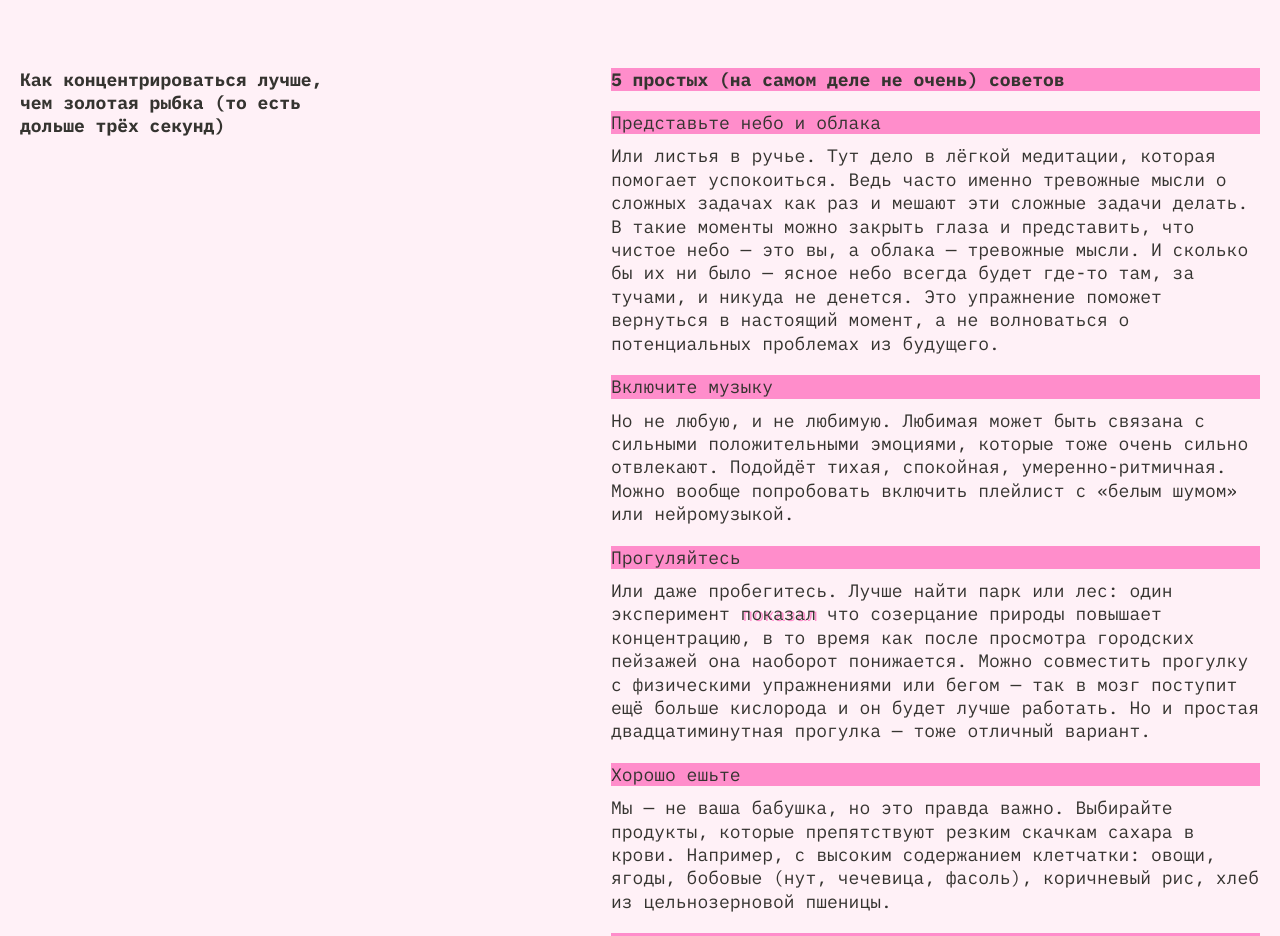
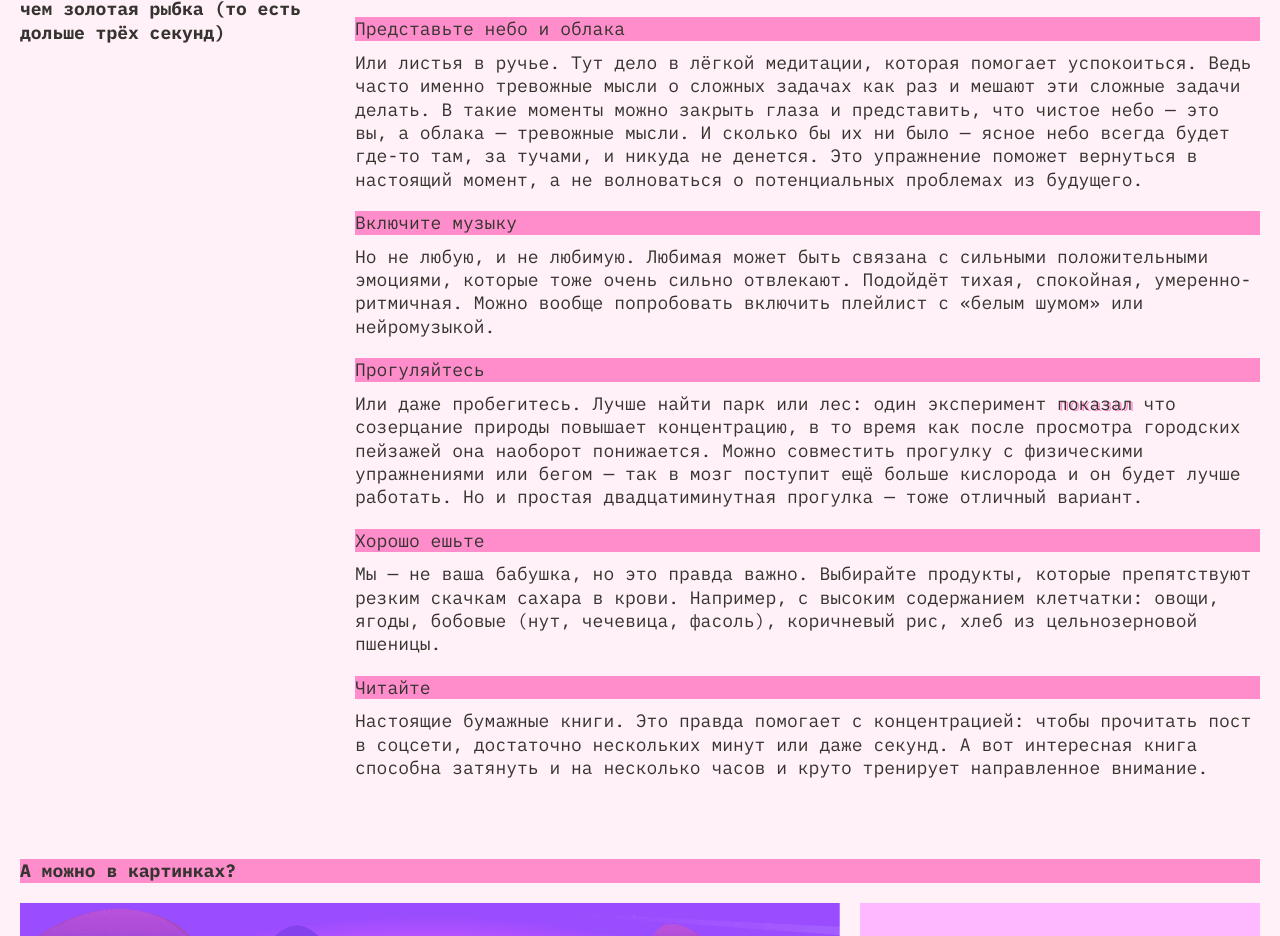
Before and after one commit to o1yaolya/slozhno-sosredotochitsya-fd, a plain HTML site: page index.html in a window 1280 px wide. Shown: the part 1864-2800 px from the top of the page. Drawn offline with Linux system fonts and the light colour scheme.

Commit message:
2 проверка

```diff
--- a/index.html
+++ b/index.html
@@ -6,7 +6,6 @@
     <meta name="viewport" content="width=device-width, initial-scale=1.0" >
     <meta name="color-scheme" content="dark light" >
     <title>Сложно сосредоточиться</title>
-    <script src="./scripts/script.js"></script>
     <link rel="stylesheet" href="./fonts/fonts.css" >
     <link rel="stylesheet" href="./styles/globals.css" >
     <link rel="stylesheet" href="./styles/variables.css" >
@@ -54,7 +53,7 @@
     </header>
     <main class="content">
       <div class="content__text-block">
-        <section class="content-section content-section-hard">
+        <section class="content-section content-section-columns content-section-hard">
           <h2 class="content__title">Почему сосредоточиться так сложно</h2>
           <ul class="content__list">
             <li class="content__card-list-item">
@@ -142,7 +141,7 @@
             </li>
           </ul>
         </section>
-        <section class="content-section content-section-better">
+        <section class="content-section content-section-columns content-section-better">
           <h2 class="content__title">
             Как концентрироваться лучше, чем золотая рыбка (то есть дольше трёх
             секунд)
@@ -154,7 +153,7 @@
             <ul class="cards_concentration-list-better">
               <li class="content__card-list-item">
                 <article class="content_card">
-                  <h4 class="concentration__title-decor">
+                  <h4 class="title-decor concentration__title-decor">
                     Представьте небо и облака
                   </h4>
                   <p class="content__paragraph">
@@ -172,7 +171,7 @@
               </li>
               <li class="content__card-list-item">
                 <article class="content_card">
-                  <h4 class="concentration__title-decor">Включите музыку</h4>
+                  <h4 class="title-decor concentration__title-decor">Включите музыку</h4>
                   <p class="content__paragraph">
                     Но не любую, и не любимую. Любимая может быть связана с
                     сильными положительными эмоциями, которые тоже очень сильно
@@ -184,7 +183,7 @@
               </li>
               <li class="content__card-list-item">
                 <article class="content_card">
-                  <h4 class="concentration__title-decor">Прогуляйтесь</h4>
+                  <h4 class="title-decor concentration__title-decor">Прогуляйтесь</h4>
                   <p class="content__paragraph">
                     Или даже пробегитесь. Лучше найти парк или лес: один
                     эксперимент
@@ -204,7 +203,7 @@
               </li>
               <li class="content__card-list-item">
                 <article class="content_card">
-                  <h4 class="concentration__title-decor">Хорошо ешьте</h4>
+                  <h4 class="title-decor concentration__title-decor">Хорошо ешьте</h4>
                   <p class="content__paragraph">
                     Мы — не ваша бабушка, но это правда важно. Выбирайте
                     продукты, которые препятствуют резким скачкам сахара в
@@ -216,7 +215,7 @@
               </li>
               <li class="content__card-list-item">
                 <article class="content_card">
-                  <h4 class="concentration__title-decor">Читайте</h4>
+                  <h4 class="title-decor concentration__title-decor">Читайте</h4>
                   <p class="content__paragraph">
                     Настоящие бумажные книги. Это правда помогает с
                     концентрацией: чтобы прочитать пост в соцсети, достаточно
@@ -269,5 +268,6 @@
     <footer class="footer decorated-zone">
       <h2 class="title footer_title">focus</h2>
     </footer>
+     <script src="./scripts/script.js"></script>
   </body>
 </html>
--- a/styles/dark.css
+++ b/styles/dark.css
@@ -5,10 +5,16 @@
 */
 
 :root.theme-dark {
-  /* сохраните этот селектор в приведённом виде.
-    Так стили написанные ниже будут иметь больший вес,
-    чем стили в медиазапросе предпочтений пользователя
-  */
+--accent-color: #ff0070;
+--accent-color-title: #db00ff;
+--accent-color-header: #ff0070;
+--accent-color-header-rec: #ff0070;
+--color-switch: rgb(255, 0, 112, 0.4);
+--text-color: #000028;
+--text-color-content: #f1b2ce;
+--text-color-subtitle: #ff0070;
+--background-color: #000028;
+--background-image: url(../images/cover-image-dark.png);
 }
 
 .theme-dark .page {
--- a/styles/light.css
+++ b/styles/light.css
@@ -26,6 +26,6 @@
 --text-color-content:  #353430;
 --text-color-subtitle: #353430;
 --background-color: #fff1f7;
---background-image-dark: url(../images/cover-image-light.png);
+--background-image: url(../images/cover-image-light.png);
 }
 }
--- a/styles/style.css
+++ b/styles/style.css
@@ -2,13 +2,13 @@
 
 .page {
   /* сохраните в разметке и стилях класс page у тега body. Он удобен, чтобы составлять селекторы для разных цветовых тем. */
-  font-family:'IBM Plex mono', sans-serif;
+  font-family: "IBM Plex mono", sans-serif;
+  background-color: var(--background-color);
   background-image: var(--background-image);
   background-position: center;
   background-size: cover;
   background-attachment: fixed;
 }
-
 
 .header {
   position: relative;
@@ -36,7 +36,7 @@
 }
 
 .decorated-zone::after {
-  content:"";
+  content: "";
   position: absolute;
   top: 10px;
   right: 10px;
@@ -48,13 +48,13 @@
 
 @media (width>=768px) {
   .decorated-zone::after {
-    top:20px;
-    right:20px;
+    top: 20px;
+    right: 20px;
   }
 }
 
 .decorated-zone::before {
-  content:"";
+  content: "";
   position: absolute;
   bottom: 10px;
   left: 10px;
@@ -66,8 +66,8 @@
 
 @media (width>=768px) {
   .decorated-zone::before {
-    bottom:20px;
-    left:20px;
+    bottom: 20px;
+    left: 20px;
   }
 }
 
@@ -90,9 +90,9 @@
 }
 
 .header__rec::after {
-  content:"";
+  content: "";
   border-radius: 50%;
-  box-shadow:  0px 0px 4px 2px var(--accent-color-header-rec);
+  box-shadow: 0px 0px 4px 2px var(--accent-color-header-rec);
   background-color: var(--accent-color-header-rec);
   block-size: 9px;
   inline-size: 9px;
@@ -121,7 +121,6 @@
   .header__theme-menu-list {
     flex-direction: row;
     justify-content: center;
-    gap: 10px;
     padding-top: 0px;
   }
 }
@@ -145,8 +144,8 @@
 }
 
 .title {
-  color:var(--accent-color-title);
-  font-size:clamp(7.25rem, 7.0115rem + 1.0178vw, 7.5rem);
+  color: var(--accent-color-title);
+  font-size: clamp(7.25rem, 7.0115rem + 1.0178vw, 7.5rem);
   line-height: 95px;
 }
 
@@ -159,23 +158,19 @@
 .header__subtitle {
   justify-self: center;
   align-self: center;
- max-width: 355px;
- color:var(--text-color);
- font-weight: 800;
- font-size: 18px;
- line-height: 23.4px;
+  width: 100%;
 }
 
 @media (width>=768px) {
   .header__subtitle {
-  justify-self:end;
+    justify-self: end;
     max-width: 364px;
   }
 }
 
 @media (width>=1024px) {
   .header__subtitle {
-  justify-self:end;
+    justify-self: end;
     max-width: 491px;
     margin-block-end: 71px;
   }
@@ -187,7 +182,7 @@
   height: 26px;
   border: none;
   color: var(--accent-color-header);
- font-family:'IBM Plex mono', sans-serif;
+  font-family: "IBM Plex mono", sans-serif;
   font-weight: 400;
   font-size: 18px;
   line-height: 18px;
@@ -197,6 +192,7 @@
 
 .header__theme-menu-button:hover {
   border: 1px solid var(--color-switch);
+  cursor: pointer;
 }
 
 .header__theme-menu-button:focus {
@@ -210,16 +206,17 @@
 
 .header__theme-menu-button_active {
   border: 1px solid var(--accent-color-header);
-
+  pointer-events: none;
 }
 
 .title-decor {
   color: var(--text-color);
- font-weight: 800;
+  font-weight: 700;
   font-size: 18px;
   line-height: 23.4px;
   background-color: var(--accent-color);
 }
+
 .content {
   padding: 40px 10px;
   background-color: var(--background-color);
@@ -233,22 +230,22 @@
 
 .content__title {
   padding-bottom: 19px;
-  color:var(--text-color-subtitle);
-  font-weight: 800;
+  color: var(--text-color-subtitle);
+  font-weight: 700;
   font-size: 18px;
 }
 
 @media (width>=768px) {
   .content__title {
     display: grid;
-   grid-template-columns: 236px 472px;
+    grid-template-columns: 236px 1fr;
   }
 }
 
 @media (width>=1024px) {
   .content__title {
     display: grid;
-   grid-template-columns: 315px 649px;
+    grid-template-columns: 315px 1fr;
   }
 }
 
@@ -261,7 +258,7 @@
 }
 
 .content__text-block {
-  font-family:'IBM Plex mono', sans-serif;
+  font-family: "IBM Plex mono", sans-serif;
   font-size: 18px;
   line-height: 23.4px;
 }
@@ -274,27 +271,26 @@
   .content-section {
     padding-bottom: 80px;
   }
+
+  .content-section-columns {
+    display: grid;
+    grid-template-columns: 236px 1fr;
+    gap: 20px;
+  }
+
   .content-section-hard {
-  display: grid;
-  grid-template-columns: 236px 472px;
     justify-content: space-between;
     padding-bottom: 80px;
- }
- .content-section-better {
-  display: grid;
-  grid-template-columns: 236px 472px;
-  gap: 20px;
   }
 }
 
 @media (width>=1024px) {
- .content-section-hard {
-  grid-template-columns: 315px 649px;
+  .content-section-columns {
+    grid-template-columns: 315px 1fr;
+  }
 
- }
   .content-section-better {
     display: grid;
-  grid-template-columns: 315px 649px;
     justify-content: space-between;
     gap: 20px;
   }
@@ -303,7 +299,7 @@
 .content__paragraph {
   padding-top: 10px;
   color: var(--text-color-content);
-  font-weight:400;
+  font-weight: 400;
   font-size: 18px;
 }
 
@@ -311,12 +307,8 @@
   padding-bottom: 20px;
 }
 
- .concentration__title-decor {
-  color:var(--text-color);
+.title-decor.concentration__title-decor {
   font-weight: 400;
-  font-size: 18px;
-  line-height: 23.4px;
-  background-color: var(--accent-color);
 }
 
 .title-decor-simple {
@@ -327,6 +319,7 @@
   text-decoration: none;
   text-shadow: 2px 1px var(--accent-color);
 }
+
 .content__paragraph-link:hover {
   border-bottom: 1px solid var(--text-color-content);
 }
@@ -356,26 +349,31 @@
 
 @media (width>=768px) {
   .content-image {
-  display:grid;
+    display: grid;
     grid-template-columns: repeat(3, 1fr);
-  gap:20px;
+    gap: 20px;
   }
+
   .image_sunset {
     grid-column: span 2;
     grid-row: span 1;
   }
+
   .image_ice-cream {
     grid-column: span 1;
     grid-row: span 2;
   }
+
   .image_tape {
     grid-column: span 1;
     grid-row: span 2;
   }
+
   .image_books {
     grid-column: span 1;
     grid-row: span 1;
   }
+
   .image_street {
     grid-column: span 2;
     grid-row: span 1;
```
Lines whose indentation alone changed are shown as unchanged.
